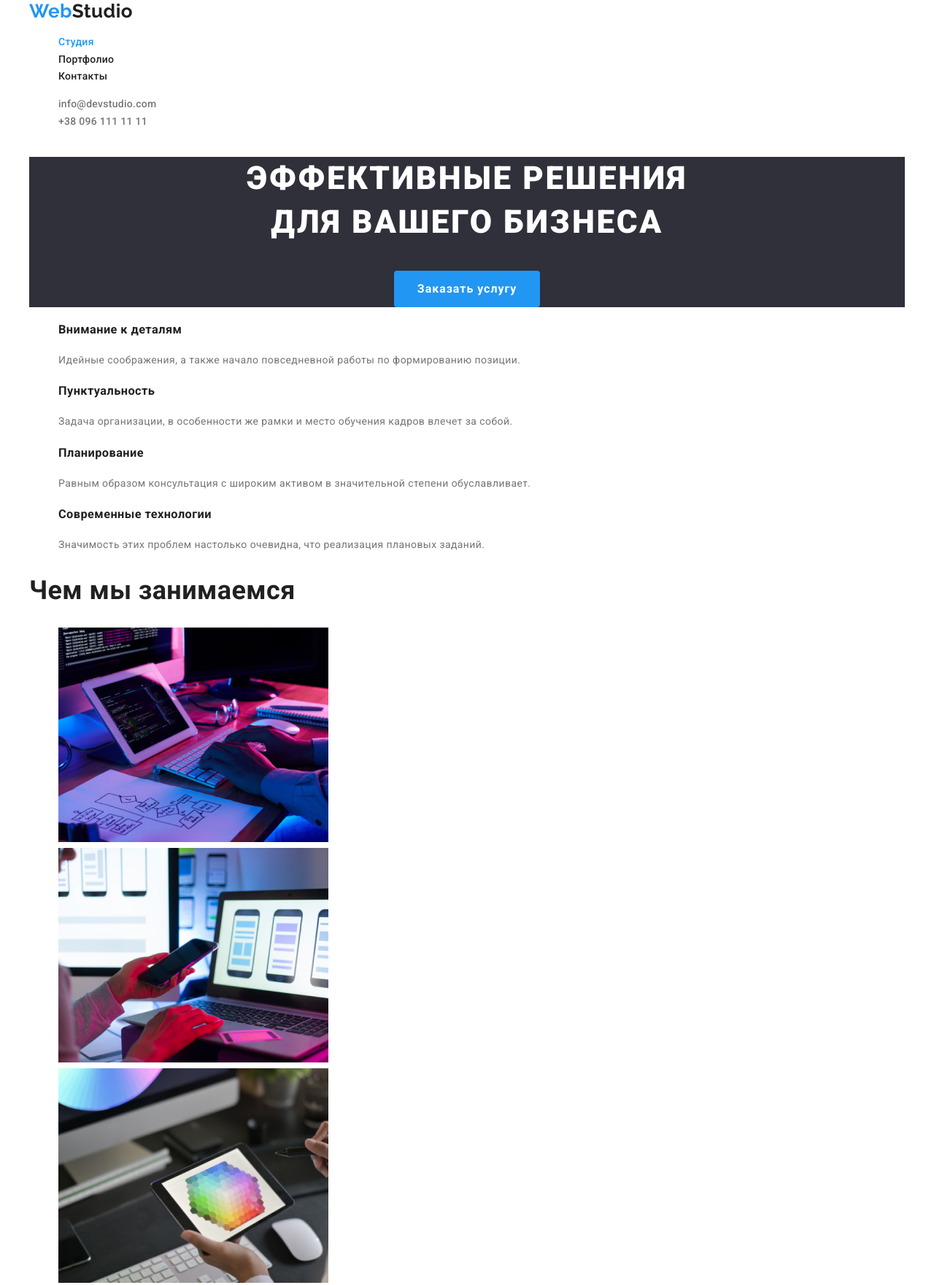
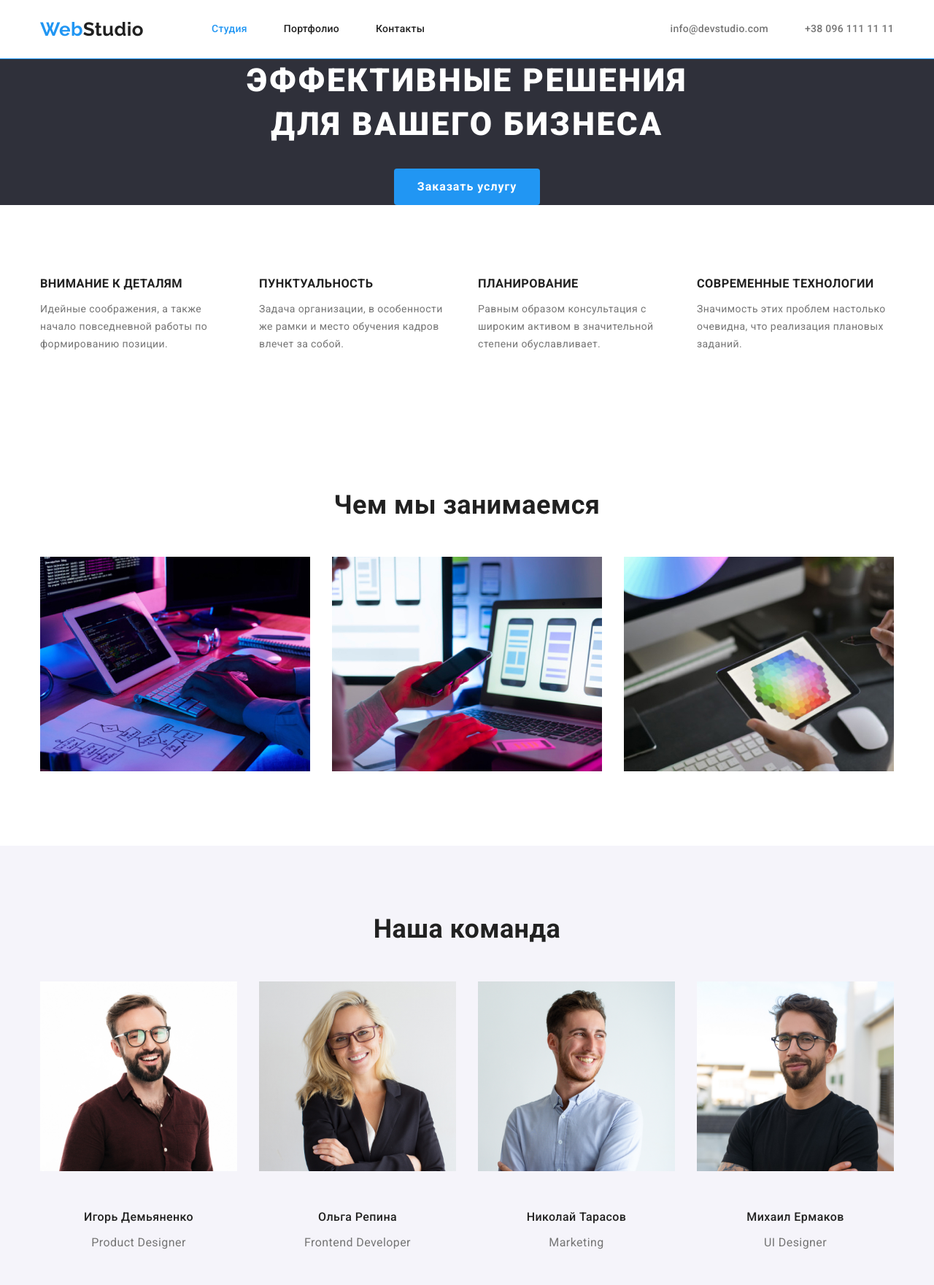
Before and after one commit to TarSerRom/goit-markup-hw-08, a plain HTML site: page index.html in a window 1280 px wide. Shown: the top 1761 px of the page at 73% size. Drawn offline with nearby package versions, Linux system fonts and the light colour scheme.

Commit message:
Homework 3 ver.1

```diff
--- a/css/styles.css
+++ b/css/styles.css
@@ -15,6 +15,7 @@ html {
   --primary-background-color: #ffffff;
   --secondary-background-color: #2f303a;
   --team-background-color: #f5f4fa;
+  --underline-color: #eeeeee;
 }
 
 body {
@@ -26,15 +27,34 @@ body {
   margin: 0;
 }
 
+.container {
+  margin-top: 0;
+  margin-bottom: 0;
+  width: 1200px;
+  margin-left: auto;
+  margin-right: auto;
+  padding-left: 15px;
+  padding-right: 15px;
+}
+
+.header-style {
+  border-bottom: 1px solid var(--accent-text-color);
+}
+.header-line {
+  display: flex;
+  align-items: center;
+}
 /*logo*/
 
 .logo {
+  display: inline-block;
   font-family: Raleway, sans-serif;
   font-weight: 700;
   font-size: 26px;
   line-height: 1.19;
   text-decoration: none;
   color: var(--accent-text-color);
+  margin-right: 93px;
 }
 .accent-header {
   color: var(--title-text-color);
@@ -49,18 +69,19 @@ body {
 
 /*navigation*/
 
+.navigation {
+  display: flex;
+}
+
 .navigation-link {
+  display: block;
   color: var(--title-text-color);
   font-weight: 500;
   line-height: 1.14;
   letter-spacing: 0.02em;
   list-style: none;
-}
-.link {
-  text-decoration: none;
-}
-.list {
-  list-style: none;
+  padding-top: 32px;
+  padding-bottom: 32px;
 }
 .navigation-link.current {
   color: var(--accent-text-color);
@@ -71,15 +92,38 @@ body {
 .navigation-link:focus {
   color: var(--accent-text-color);
 }
+.navigation .item {
+  margin-right: 50px;
+}
+.navigation .item:last-child {
+  margin-right: 0;
+}
 
+/*links*/
+
+.link {
+  text-decoration: none;
+  margin-top: 0;
+  margin-bottom: 0;
+}
+.list {
+  list-style: none;
+  margin: 0;
+  padding: 0;
+}
 /*contacts*/
 
+.contacts {
+  display: flex;
+  margin-left: auto;
+}
 .contacts-link {
   color: var(--primary-text-color);
   font-weight: 500;
   line-height: 1.14;
   letter-spacing: 0.02em;
   font-style: normal;
+  margin-left: auto;
 }
 .contacts-link:hover {
   color: var(--accent-text-color);
@@ -87,12 +131,20 @@ body {
 .contacts-link:focus {
   color: var(--accent-text-color);
 }
+.contacts .item {
+  margin-right: 50px;
+}
+.contacts .item:last-child {
+  margin-right: 0;
+}
 
 /*main part*/
 
 /*hero*/
 
 .hero {
+  margin-top: 0;
+  margin-bottom: 0;
   background-color: var(--secondary-background-color);
   text-align: center;
 }
@@ -105,6 +157,8 @@ body {
   line-height: 1.36;
   text-align: center;
   letter-spacing: 0.06em;
+  margin-bottom: 30px;
+  margin-top: 0px;
 }
 
 .hero-button {
@@ -124,42 +178,126 @@ body {
 
 /*sections*/
 
+.section {
+  padding-top: 94px;
+  padding-bottom: 94px;
+}
+
 .section-title {
   color: var(--title-text-color);
   font-weight: 700;
   font-size: 36px;
   line-height: 1.16;
+  margin-bottom: 50px;
+  text-align: center;
+  margin-top: 0;
+  margin-bottom: 50px;
+}
+/*2nd section - advantages*/
+
+.advantages {
+  display: flex;
+  justify-content: space-between;
 }
 .advantages-title {
   color: var(--title-text-color);
   font-weight: 700;
+  margin-top: 0;
+  margin-bottom: 10px;
+  text-transform: uppercase;
+}
+.advantages-description {
+  margin-top: 0;
+  margin-bottom: 0;
+}
+.advantages .item {
+  margin-right: 30px;
+  width: 270px;
+}
+.advantages .item:last-child {
+  margin-right: 0;
+}
+
+/*3rd section - activity*/
+
+.activity {
+  display: flex;
+  justify-content: space-between;
+}
+.activity .item {
+  margin-right: 30px;
+}
+
+/*4th section - team*/
+
+.team {
+  display: flex;
+}
+.team-image {
+  margin-bottom: 30px;
 }
 .team-title {
   color: var(--title-text-color);
   font-weight: 500;
   font-size: 16px;
   line-height: 1.18;
+  margin-bottom: 10px;
+  text-align: center;
 }
 .team-description {
   font-size: 16px;
   line-height: 1.18;
+  text-align: center;
 }
-.section-team {
+.team-background {
   background-color: var(--team-background-color);
+}
+.team .item {
+  margin-right: 30px;
+}
+
+/*PORTFOLIO-page*/
+
+.projects {
+  display: flex;
+  flex-wrap: wrap;
+}
+.projects-image {
+  margin-bottom: 20px;
 }
 .projects-title {
   color: var(--title-text-color);
   font-size: 18px;
   line-height: 2;
   letter-spacing: 0.06em;
+  margin-top: 0;
+  margin-bottom: 4px;
 }
 .projects-description {
   font-size: 16px;
   line-height: 1.9;
+  margin-top: 0;
+  margin-bottom: 20px;
 }
+.projects > .item {
+  width: 370px;
+  margin-right: 30px;
+  margin-bottom: 30px;
+  border-bottom: 1px solid var(--underline-color);
+}
+.projects .item:nth-child(3n) {
+  margin-right: 0;
+}
+.projects .item:nth-last-child(-n + 3) {
+  margin-bottom: 0;
+}
+
 .footer-style {
   background-color: var(--secondary-background-color);
   text-decoration: none;
+  padding-top: 60px;
+  padding-bottom: 60px;
+  text-align: left;
 }
 
 /*buttons*/
@@ -175,17 +313,22 @@ body {
   display: inline-block;
   padding: 6px 22px;
   border-radius: 4px;
-  border: none;
+  border: transparent;
 }
 .button:hover {
   background-color: var(--accent-text-color);
   color: var(--primary-background-color);
 }
+.button-menu {
+  display: flex;
+  margin-bottom: 50px;
+  justify-content: center;
+}
+.button-menu .item {
+  margin-right: 8px;
+}
+/*adress-footer*/
 
-/*container*/
-
-.container {
-  width: 1200px;
-  margin-left: auto;
-  margin-right: auto;
+.footer-adress {
+  margin-top: 20px;
 }
--- a/index.html
+++ b/index.html
@@ -6,29 +6,33 @@
     <meta http-equiv="X-UA-Compatible" content="IE=edge">
     <meta name="viewport" content="width=device-width, initial-scale=1.0">
     <title>Document</title>
-    <link href="https://fonts.googleapis.com/css2?family=Raleway:wght@700&family=Roboto:wght@400;500;700;900&display=swap"
+    <link
+        href="https://fonts.googleapis.com/css2?family=Raleway:wght@700&family=Roboto:wght@400;500;700;900&display=swap"
         rel="stylesheet">
+    <link rel=" stylesheet"
+        href="https://cdnjs.cloudflare.com/ajax/libs/modern-normalize/1.1.0/modern-normalize.min.css">
     <link rel="stylesheet" href="css/styles.css">
 </head>
 
 <body>
     <!--top tool's panel-->
-
-    <div class="container">
-    <header>
+        <header class="header-style">
+            <div class="container header-line">
+                <a class="logo" href="">Web<span class="accent-header">Studio</span></a>
                 <nav>
-            <a class="logo" href="">Web<span class="accent-header">Studio</span> </a>
-            <ul class="list">
-                <li><a class="navigation-link link current" href="">Студия</a></li>
-                <li><a class="navigation-link link" href="./portfolio.html">Портфолио</a></li>
-                <li><a class="navigation-link link" href="">Контакты</a></li>
+                <ul class="navigation list">
+                        <li class="item"><a class="navigation-link link current" href="">Студия</a></li>
+                        <li class="item"><a class="navigation-link link" href="./portfolio.html">Портфолио</a></li>
+                        <li class="item"><a class="navigation-link link" href="">Контакты</a></li>
                 </ul>
                 </nav>
-        <ul class="list">
-            <li><a class="contacts-link link" href="mailto:info@devstudio.com">info@devstudio.com</a></li>
-            <li><a class="contacts-link link" href="tel:+380961111111"> +38 096 111 11 11</a></li>
+                <ul class="contacts list">
+                    <li class="item"><a class="contacts-link link" href="mailto:info@devstudio.com">info@devstudio.com</a></li>
+                    <li class="item"><a class="contacts-link link" href="tel:+380961111111"> +38 096 111 11 11</a></li>
                 </ul>
+               </div>
         </header>
+
 
         <!--1st section of the main part - hero-->
 
@@ -37,81 +41,93 @@
             <section class="hero">
                     <h1 class="hero-title">Эффективные решения <br /> для вашего бизнеса</h1>
                     <button type="button" class="hero-button">Заказать услугу</button>
+
             </section>
 
             <!--2nd section of the main part - advantages-->
 
-        <section>
-            <ul class="list">
-                <li>
+            <section class="section">
+                <div class="container">
+                <ul class="advantages list">
+                    <li class="item">
                         <h3 class="advantages-title">Внимание к деталям</h3>
-                    <p class="advantages-description">Идейные соображения, а также начало повседневной работы по формированию позиции.</p>
+                        <p class="advantages-description">Идейные соображения, а также начало повседневной работы по
+                            формированию позиции.</p>
                     </li>
-                <li>
+                    <li class="item">
                         <h3 class="advantages-title">Пунктуальность</h3>
-                    <p class="advantages-description">Задача организации, в особенности же рамки и место обучения кадров влечет за собой.</p>
+                        <p class="advantages-description">Задача организации, в особенности же рамки и место обучения
+                            кадров влечет за собой.</p>
                     </li>
-                <li>
+                    <li class="item">
                         <h3 class="advantages-title">Планирование</h3>
-                    <p class="advantages-description"> Равным образом консультация с широким активом в значительной степени обуславливает.</p>
+                        <p class="advantages-description"> Равным образом консультация с широким активом в значительной
+                            степени обуславливает.</p>
                     </li>
-                <li>
+                    <li class="item">
                         <h3 class="advantages-title">Современные технологии</h3>
-                    <p class="advantages-description">Значимость этих проблем настолько очевидна, что реализация плановых заданий.</p>
+                        <p class="advantages-description">Значимость этих проблем настолько очевидна, что реализация
+                            плановых заданий.</p>
                     </li>
                 </ul>
+            </div>
             </section>
 
             <!--3rd section of the main part -about us-->
 
-        <section>
+            <section class="section">
+                <div class="container">
                 <h2 class="section-title">Чем мы занимаемся</h2>
-            <ul class="list">
-                <li><img src="./images/box1.jpg" alt="сomputer" width="370"></li>
-                <li><img src="./images/box2.jpg" alt="mobile phone" width="370"></li>
-                <li><img src="./images/box3.jpg" alt="tablet" width="370"></li>
+                <ul class="activity list">
+                    <li class="item"><img src="./images/box1.jpg" alt="сomputer" width="370"></li>
+                    <li class="item"><img src="./images/box2.jpg" alt="mobile phone" width="370"></li>
+                    <li class="item"><img src="./images/box3.jpg" alt="tablet" width="370"></li>
                 </ul>
+            </div>
             </section>
 
 
             <!--4th section of the main part - team-->
 
-        <section class="section-team">
+            <section class="section team-background">
+                <div class="container">
                 <h2 class="section-title">Наша команда</h2>
-            <ul class="list">
-                <li><img src="./images/igordem.jpg" alt="Игорь Демьяненко" width="270">
+                <ul class="team list">
+                    <li class="item"><img class="team-image" src="./images/igordem.jpg" alt="Игорь Демьяненко" width="270">
                         <h3 class="team-title">Игорь Демьяненко</h3>
                         <p class="team-description">Product Designer</p>
                     </li>
-                <li><img src="./images/olgarep.jpg" alt="Ольга Репина" width="270">
+                    <li class="item"><img class="team-image" src="./images/olgarep.jpg" alt="Ольга Репина" width="270">
                         <h3 class="team-title">Ольга Репина</h3>
                         <p class="team-description">Frontend Developer</p>
                     </li>
-                <li><img src="./images/nicktar.jpg" alt="Николай Тарасов" width="270">
+                    <li class="item"><img class="team-image" src="./images/nicktar.jpg" alt="Николай Тарасов" width="270">
                         <h3 class="team-title">Николай Тарасов</h3>
                         <p class="team-description">Marketing</p>
                     </li>
-                <li><img src="./images/mikherm.jpg" alt="Михаил Ермаков" width="270">
+                    <li class="item"><img class="team-image" src="./images/mikherm.jpg" alt="Михаил Ермаков" width="270">
                         <h3 class="team-title">Михаил Ермаков</h3>
                         <p class="team-description">UI Designer</p>
                     </li>
                 </ul>
+                </div>
             </section>
 
         </main>
 
         <!--bottom tool's panel-->
         <footer class="footer-style">
+            <div class="container">
             <a class="logo" href="">Web<span class="accent-footer">Studio</span></a>
-        <address>
+            <address class="footer-adress">
                 <ul class="list">
                     <li><span class="accent-adress">г. Киев, пр-т Леси Украинки, 26</span></li>
                     <li><a class="contacts-link link" href="mailto:info@devstudio.com">info@devstudio.com</a></li>
                     <li><a class="contacts-link link" href="tel:+380961111111"> +38 096 111 11 11</a></li>
                 </ul>
             </address>
+            </div>
         </footer>
-</div>
 
     </body>
 
```
Also changed, not shown: portfolio.html (+37 -28 lines). Lines whose indentation alone changed are shown as unchanged.
